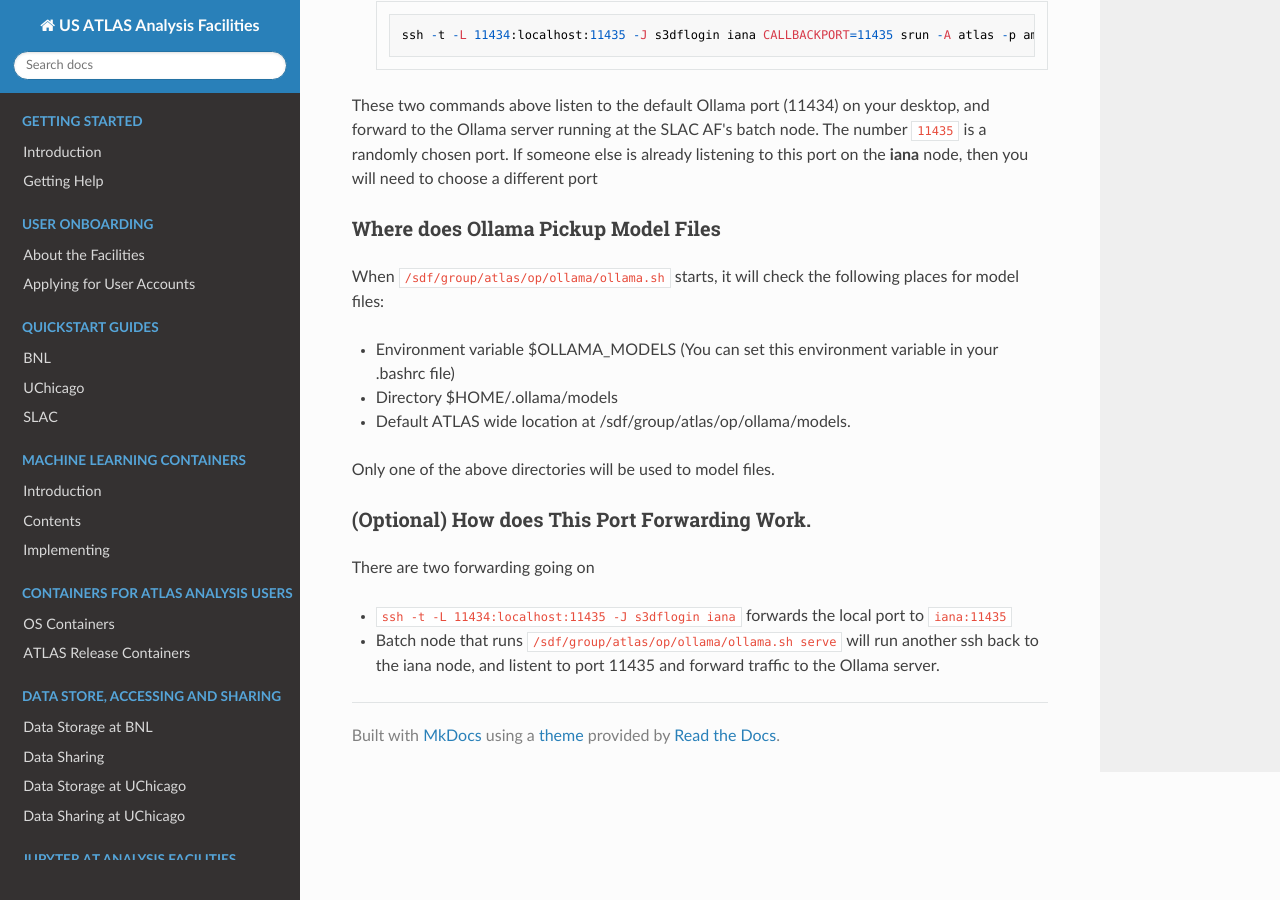
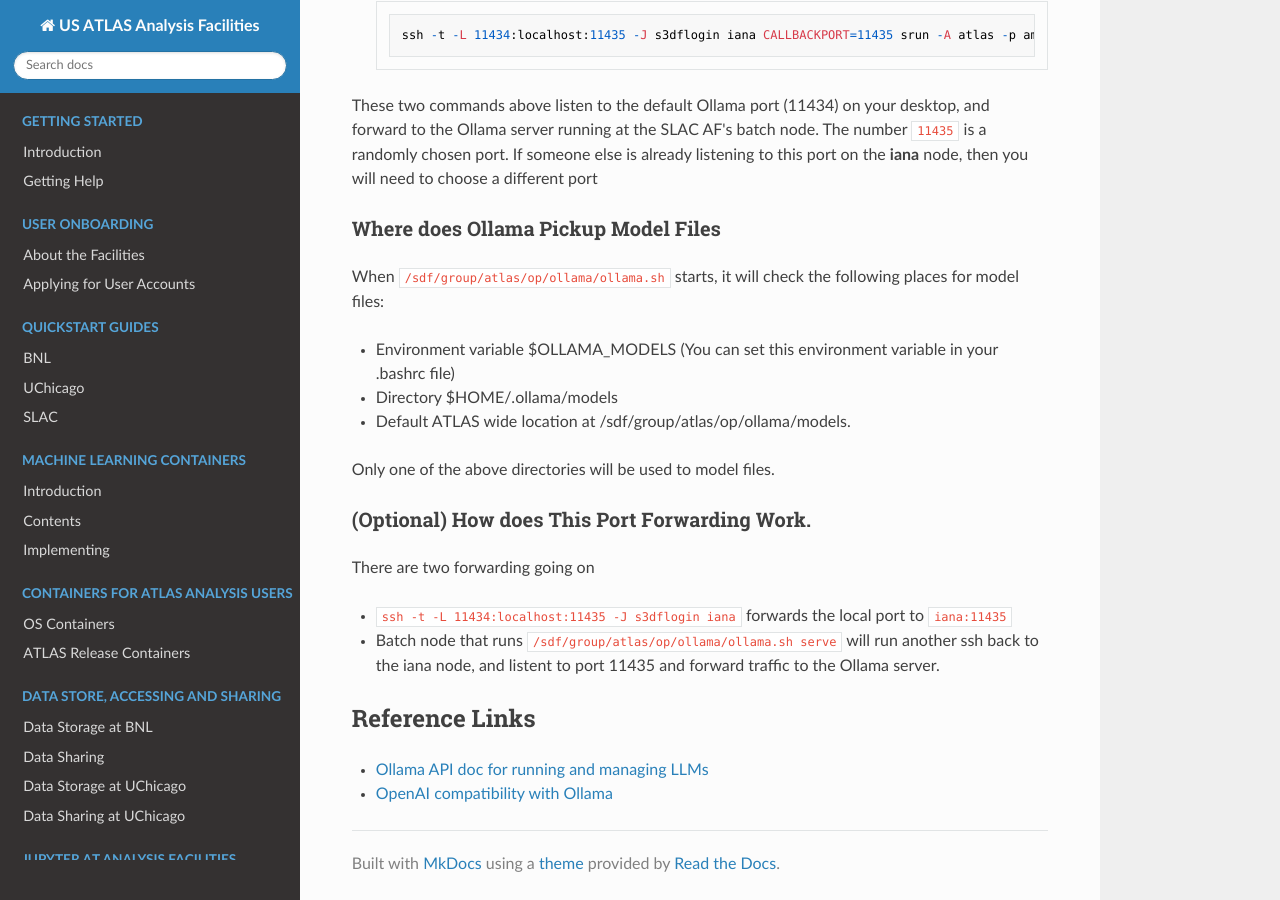
Before and after one commit to usatlas/AFdocs, an MkDocs documentation site: the page built from tier3docs/LLM/README.md, in a window 1280 px wide and 900 px high, scrolled down 1943 px. Built offline with MkDocs 1.6.1, drawn with Linux system fonts in a browser that asks for light colours; nearby versions of some CDN libraries.

Commit message:
add reference links

```diff
--- a/tier3docs/LLM/README.md
+++ b/tier3docs/LLM/README.md
@@ -100,3 +100,8 @@ There are two forwarding going on
 - `ssh -t -L 11434:localhost:11435 -J s3dflogin iana` forwards the local port to `iana:11435`
 - Batch node that runs `/sdf/group/atlas/op/ollama/ollama.sh serve` will run another ssh
   back to the iana node, and listent to port 11435 and forward traffic to the Ollama server.
+
+## Reference Links
+
+- [Ollama API doc for running and managing LLMs](https://github.com/ollama/ollama/blob/main/docs/api.md)
+- [OpenAI compatibility with Ollama](https://ollama.com/blog/openai-compatibility)
```
